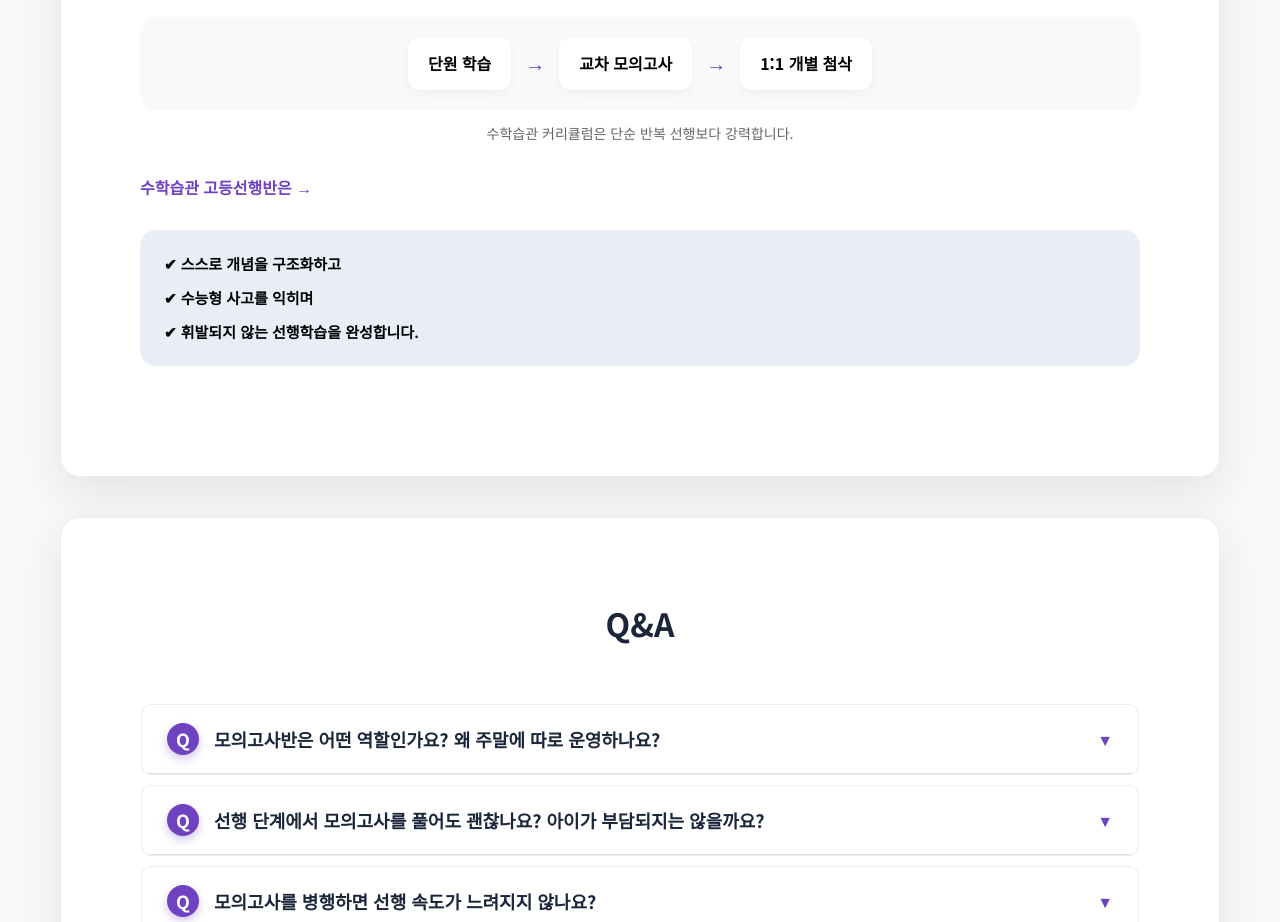
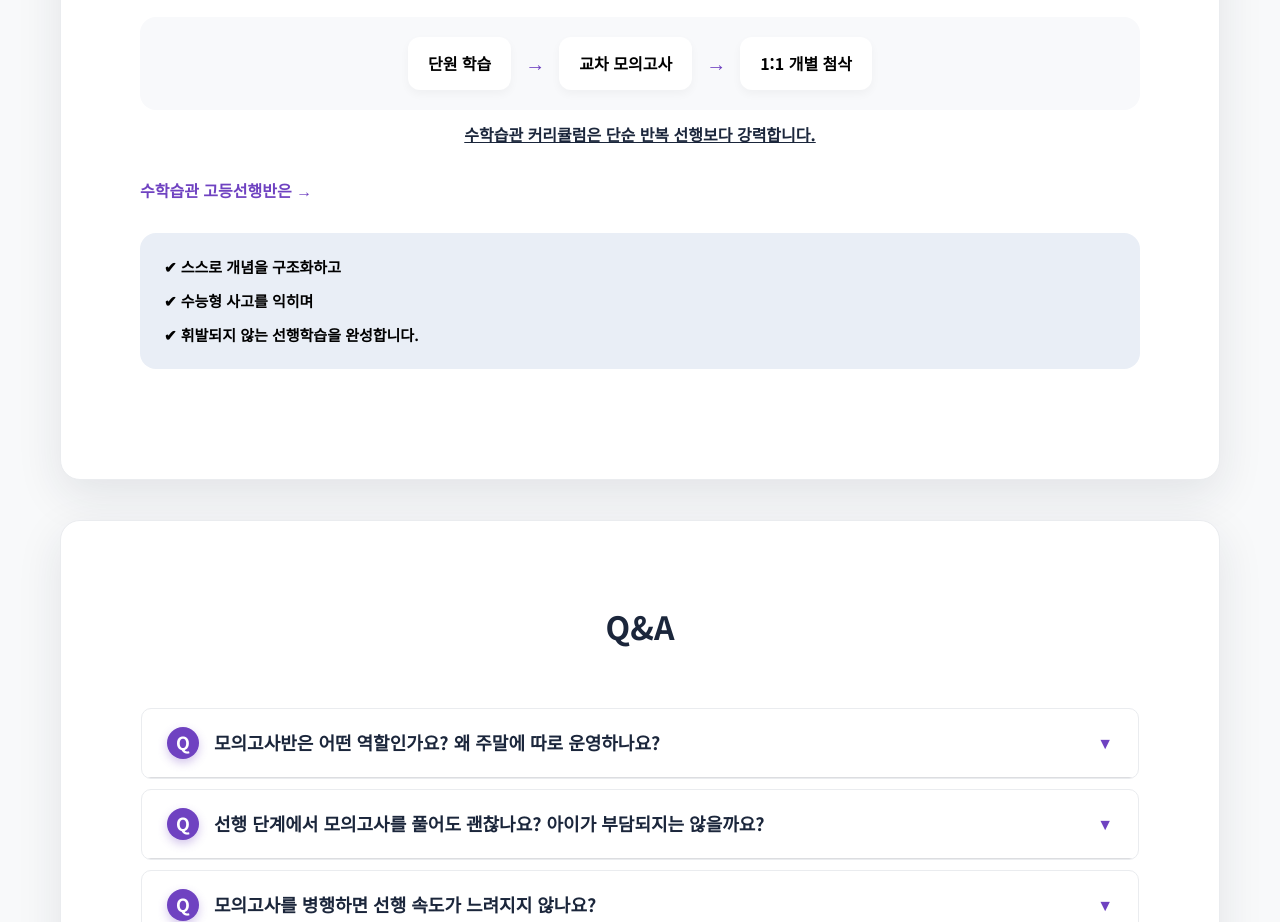
Before and after one commit to vango830827/habitofmath, a plain HTML site: page index.html in a window 1280 px wide. Shown: the part 2228-3150 px from the top of the page. Drawn offline with Linux system fonts and the light colour scheme.

Commit message:
index.html

```diff
--- a/index.html
+++ b/index.html
@@ -424,9 +424,10 @@
 /* 반복 문구 */
 .mock-repeat {
     text-align: center;
-    font-size: 14px;
-    color: var(--text-light);
+    font-size: 16px;
+    color: var(--primary-color);
     margin-bottom: 30px;
+	font-weight: 700;
 }
 
 /* 하단 포인트 박스 */
@@ -823,7 +824,7 @@
             <div class="flow-item">1:1 개별 첨삭</div>
         </div>
 
-        <p class="mock-repeat">수학습관 커리큘럼은 단순 반복 선행보다 강력합니다.</p>
+        <p class="mock-repeat"><u>수학습관 커리큘럼은 단순 반복 선행보다 강력합니다.</u></p>
 		 <a href="#" class="mock-link">수학습관 고등선행반은 →</a>
 
         <!-- 하단 포인트 -->
```
